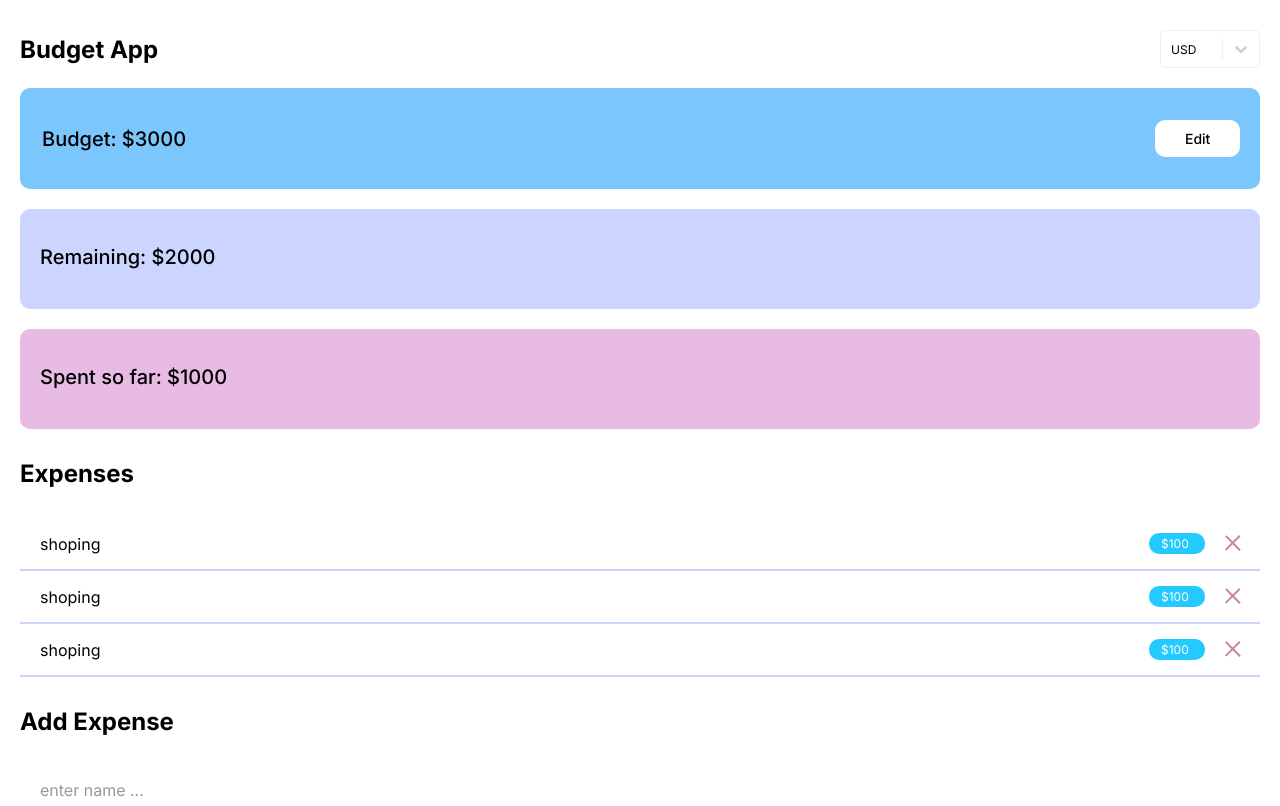
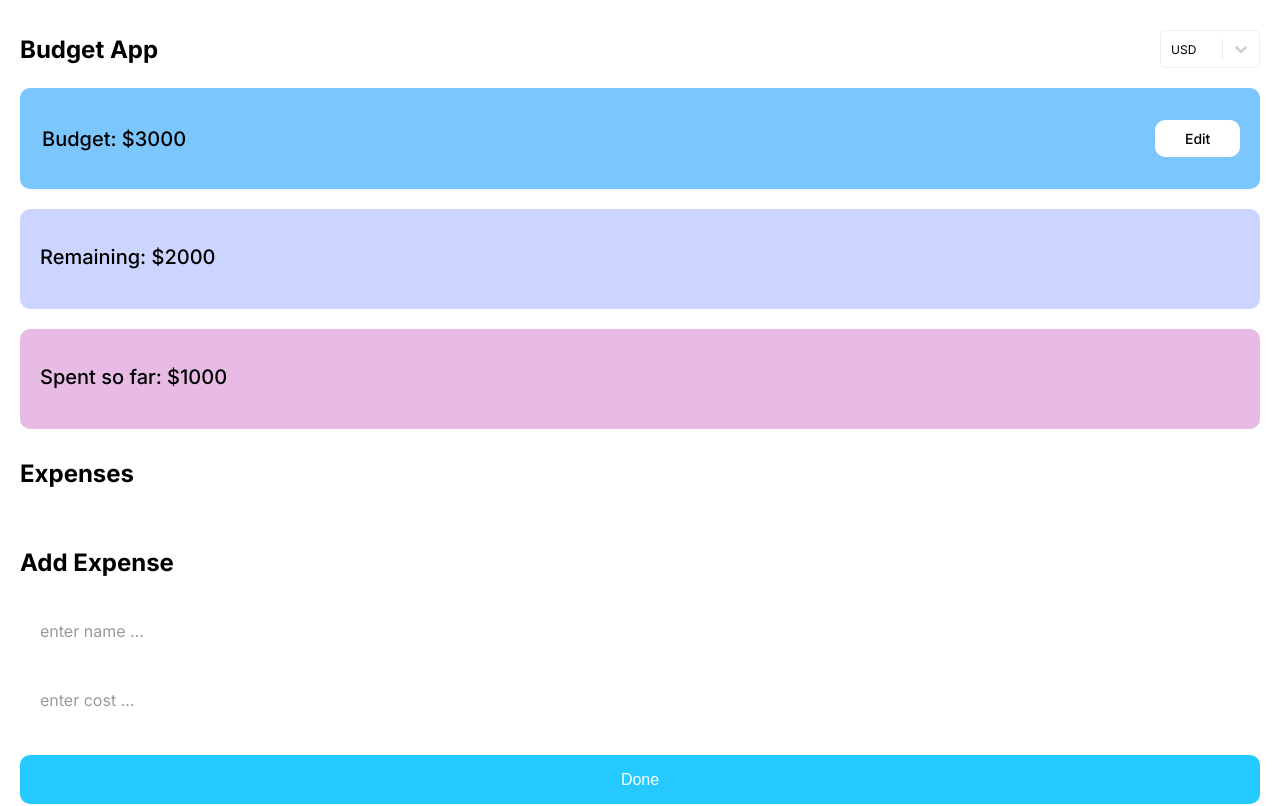
Before and after one commit to alesijbusch/react-budget-app, a React (Create React App) app: page / in a window 1280 px wide. Shown: the top 806 px of the page. Built offline with nearby package versions, Linux system fonts and the light colour scheme.

Commit message:
feat: add element

```diff
--- a/src/components/ExpensesItem/ExpensesItem.tsx
+++ b/src/components/ExpensesItem/ExpensesItem.tsx
@@ -1,11 +1,20 @@
 import React from "react";
 import { StyledExpensesItem, StyledExpensesTitle } from "./styles";
-import { ExpensesBadget, ExpensesClose } from "components";
+import { ExpensesBadget, ExpensesClose, FormValue } from "components";
 
-export const ExpensesItem = () => {
+interface ExpenseItemProps {
+  expense: FormValue;
+}
+
+export const ExpensesItem = ({ expense }: ExpenseItemProps) => {
   return (
     <>
       <StyledExpensesItem>
+        <StyledExpensesTitle>{expense.name}</StyledExpensesTitle>
+        <ExpensesBadget sum={expense.cost} />
+        <ExpensesClose />
+      </StyledExpensesItem>
+      {/* <StyledExpensesItem>
         <StyledExpensesTitle>shoping</StyledExpensesTitle>
         <ExpensesBadget sum="$100" />
         <ExpensesClose />
@@ -14,12 +23,7 @@ export const ExpensesItem = () => {
         <StyledExpensesTitle>shoping</StyledExpensesTitle>
         <ExpensesBadget sum="$100" />
         <ExpensesClose />
-      </StyledExpensesItem>
-      <StyledExpensesItem>
-        <StyledExpensesTitle>shoping</StyledExpensesTitle>
-        <ExpensesBadget sum="$100" />
-        <ExpensesClose />
-      </StyledExpensesItem>
+      </StyledExpensesItem> */}
     </>
   );
 };
--- a/src/components/ExpensesList/ExpensesList.tsx
+++ b/src/components/ExpensesList/ExpensesList.tsx
@@ -1,11 +1,15 @@
-import React from "react";
+import React, { useContext } from "react";
 import { StyledExpensesList } from "./styles";
 import { ExpensesItem } from "components";
+import { useExpensesContext } from "contex/ExpensesContext/ExpensesContext";
 
 export const ExpensesList = () => {
+  const { expenses } = useExpensesContext();
   return (
     <StyledExpensesList>
-      <ExpensesItem />
+      {expenses.map((expense) => {
+        return <ExpensesItem expense={expense} />;
+      })}
     </StyledExpensesList>
   );
 };
--- a/src/components/Form/Form.tsx
+++ b/src/components/Form/Form.tsx
@@ -3,13 +3,15 @@ import { InputGroup, StyledButton, StyledForm } from "./styles";
 import { Controller, SubmitHandler, useForm } from "react-hook-form";
 // import { v4 as uuidv4 } from "uuid";
 import { FormValue, Input, Title, getValidateRule } from "components";
-import { addExpense } from "function/addExpense";
+//import { addExpense } from "function/addExpense";
+import { useExpensesContext } from "contex/ExpensesContext/ExpensesContext";
 
 // interface FormProps {
 //   onSubmit: any;
 // }
 
 export const Form = () => {
+  const { addExpense } = useExpensesContext();
   // const addExpense = (data: FormValue) => {
   //   return {
   //     ...data,
@@ -29,6 +31,7 @@ export const Form = () => {
 
   const onSubmit: SubmitHandler<FormValue> = (data) => {
     console.log(addExpense(data));
+    addExpense(data);
     //const obj = addExpense(data);
   };
 
--- a/src/contex/ExpensesContext/ExpensesContext.tsx
+++ b/src/contex/ExpensesContext/ExpensesContext.tsx
@@ -1,25 +1,36 @@
-import React, { ReactNode, createContext, useState } from "react";
+//import { addExpense } from "function/addExpense";
+import React, { ReactNode, createContext, useContext, useState } from "react";
+import { Expense } from "types";
 
 interface ExpensesContextState {
-  expenses: any[];
+  expenses: Expense[];
+  addExpense: (expense: Expense) => void;
 }
 
 interface ExpensesContextProviderProps {
   children: ReactNode;
 }
 
-export const ExpenseContext = createContext<ExpensesContextState>({} as ExpensesContextState);
+const ExpenseContext = createContext<ExpensesContextState>({} as ExpensesContextState);
 
 const useExpensesValue = () => {
   const [expensesValue, setExpensesValue] = useState<ExpensesContextState>(() => {
     return {
       expenses: [],
+      addExpense: (expense: Expense) => {
+        setExpensesValue((ctx) => ({
+          ...ctx,
+          expenses: [...ctx.expenses, expense],
+        }));
+      },
     };
   });
 
   return expensesValue;
 };
 
+export const useExpensesContext = () => useContext(ExpenseContext);
+
 export const ExpensesContextProvider = ({ children }: ExpensesContextProviderProps) => {
   return <ExpenseContext.Provider value={useExpensesValue()}>{children}</ExpenseContext.Provider>;
 };
```
Also changed, not shown: src/types/index.ts (+7 -1 lines).
